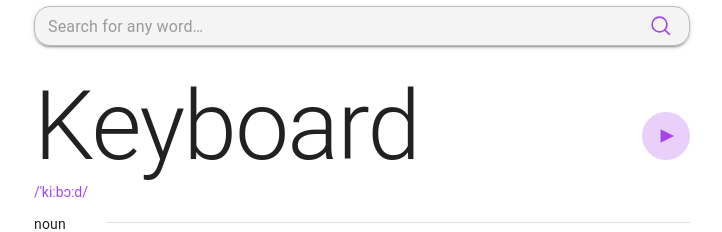
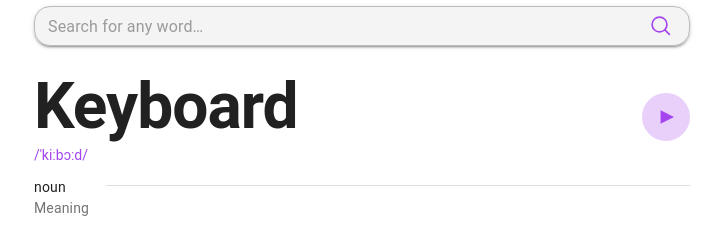
Before and after one commit to isanamoa/dict-web-app, a Next.js app: page / in a window 1280 px wide. Shown: the part 342-574 px from the top of the page, without its empty margins (278-1000 px from the left). Built offline with nearby package versions, Linux system fonts and the light colour scheme.

Commit message:
Improving app design h1

```diff
--- a/components/Body/MainView.jsx
+++ b/components/Body/MainView.jsx
@@ -22,7 +22,7 @@ const MainView = ({ mainData }) => {
             <Box className="flex justify-between items-center">
                 <Box>
                     <Typography variant="h1"
-                        className="text-[2rem] md:text-[4rem] font-bold"
+                        sx={{fontSize:{xs:"2rem", md:"4rem"}, fontWeight:700}}
                     >
                         {wordData && (wordData[0]?.word.charAt(0).toUpperCase() + wordData[0]?.word.slice(1))}
                     </Typography>
```
